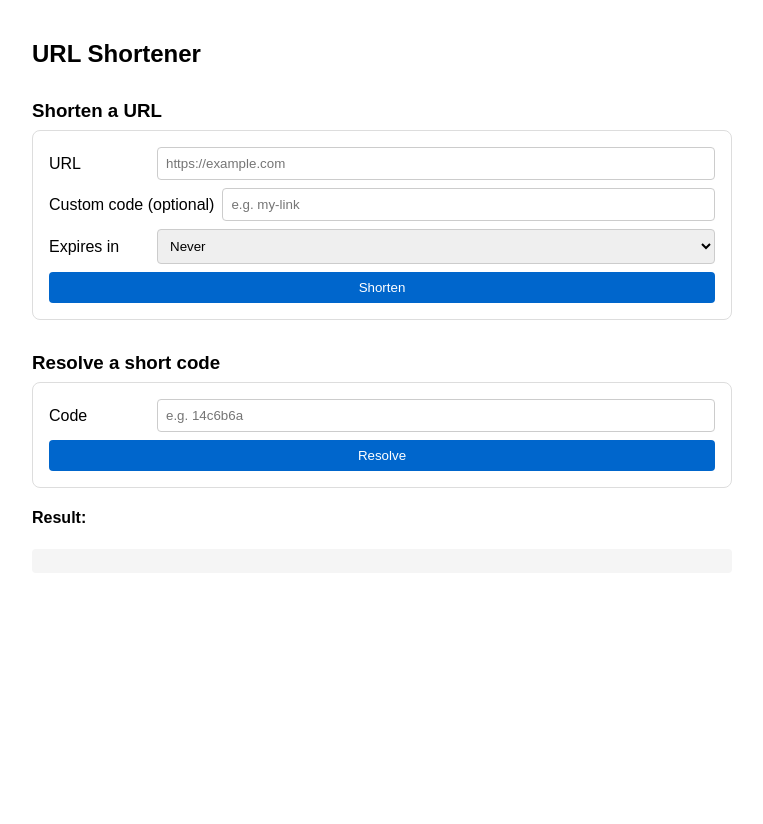
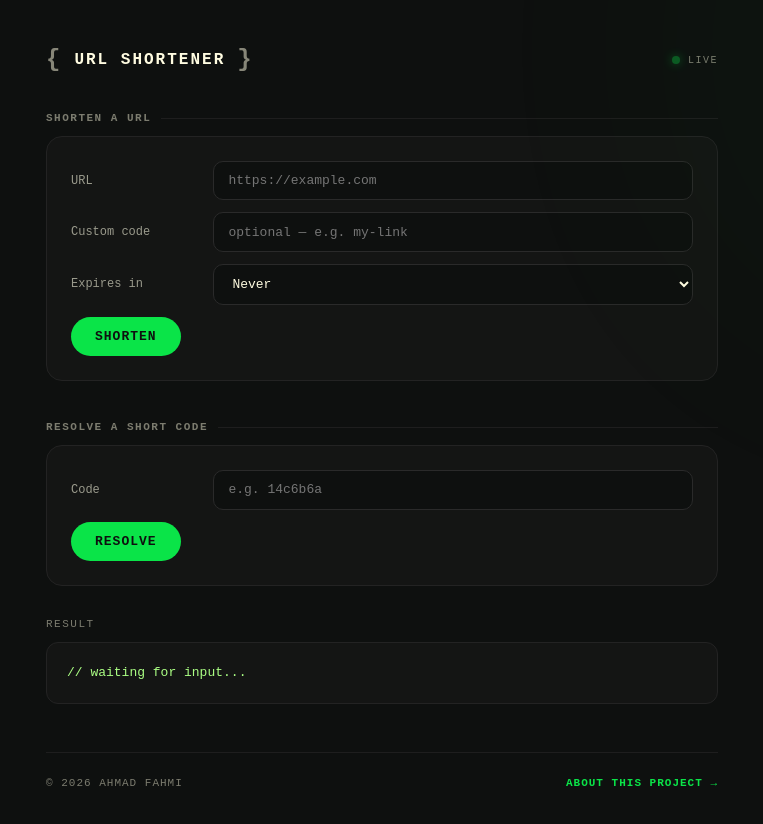
Before and after one commit to fahmykamal/url-shortener, a plain HTML site: page wwwroot/index.html in a window 1280 px wide. Shown: the whole page, without its empty margins (258-1021 px from the left). Before the commit the page ends 800 px from the top, so only its background shows below. Drawn offline with Linux system fonts and the light colour scheme.

Commit message:
Redesign shortener page, add link back to portfolio project details

```diff
--- a/wwwroot/index.html
+++ b/wwwroot/index.html
@@ -1,33 +1,209 @@
 <!DOCTYPE html>
-<html>
+<html lang="en">
 <head>
+    <meta charset="UTF-8">
+    <meta name="viewport" content="width=device-width, initial-scale=1.0">
     <title>URL Shortener</title>
     <style>
-        body { font-family: sans-serif; max-width: 700px; margin: 40px auto; padding: 0 20px; }
-        h2 { margin-bottom: 24px; }
-        h3 { margin-top: 32px; margin-bottom: 8px; }
-        form { display: flex; flex-direction: column; gap: 8px; padding: 16px; border: 1px solid #ddd; border-radius: 8px; }
-        .row { display: flex; gap: 8px; align-items: center; flex-wrap: wrap; }
-        .row label { min-width: 100px; }
-        input, select { padding: 8px; border: 1px solid #ccc; border-radius: 4px; flex: 1; min-width: 150px; }
-        button { padding: 8px 20px; background: #0066cc; color: white; border: none; border-radius: 4px; cursor: pointer; }
-        button:hover { background: #0052a3; }
-        pre { background: #f5f5f5; padding: 12px; border-radius: 4px; overflow-x: auto; }
-        .error { color: #cc0000; }
+        *, *::before, *::after { box-sizing: border-box; }
+
+        body {
+            font-family: ui-monospace, "Courier New", monospace;
+            background: #0e100f;
+            color: #fffce1;
+            max-width: 720px;
+            margin: 0 auto;
+            padding: 3rem 1.5rem 4rem;
+            min-height: 100vh;
+            position: relative;
+            overflow-x: hidden;
+        }
+
+        body::before {
+            content: "";
+            position: fixed;
+            top: -150px; right: -150px;
+            width: 400px; height: 400px;
+            border-radius: 50%;
+            background: #0ae448;
+            filter: blur(160px);
+            opacity: 0.08;
+            pointer-events: none;
+        }
+
+        .top {
+            display: flex;
+            align-items: center;
+            justify-content: space-between;
+            margin-bottom: 2.5rem;
+        }
+
+        h2 {
+            margin: 0;
+            font-size: 16px;
+            font-weight: 700;
+            text-transform: uppercase;
+            letter-spacing: 2px;
+            display: flex;
+            align-items: center;
+            gap: 0.75rem;
+        }
+
+        .brace { color: #fffce1; font-size: 24px; opacity: 0.5; line-height: 1; }
+
+        .status {
+            display: inline-flex;
+            align-items: center;
+            gap: 0.5rem;
+            font-size: 10px;
+            text-transform: uppercase;
+            letter-spacing: 1.5px;
+            color: #7c7c6f;
+        }
+
+        .status-dot {
+            width: 8px; height: 8px; border-radius: 50%;
+            background: #0ae448;
+            box-shadow: 0 0 10px #0ae448;
+            animation: pulse 2s infinite;
+        }
+
+        @keyframes pulse {
+            0%, 100% { opacity: 1; }
+            50% { opacity: 0.35; }
+        }
+
+        h3 {
+            margin: 2.5rem 0 0.75rem;
+            font-size: 11px;
+            font-weight: 600;
+            text-transform: uppercase;
+            letter-spacing: 1.5px;
+            color: #7c7c6f;
+            display: flex;
+            align-items: center;
+            gap: 0.6rem;
+        }
+
+        h3::after {
+            content: "";
+            flex: 1;
+            height: 1px;
+            background: #1e1e1e;
+        }
+
+        form {
+            display: flex;
+            flex-direction: column;
+            gap: 0.75rem;
+            padding: 1.5rem;
+            background: #141514;
+            border: 1px solid #232323;
+            border-radius: 16px;
+        }
+
+        .row { display: flex; gap: 0.75rem; align-items: center; flex-wrap: wrap; }
+
+        .row label {
+            min-width: 130px;
+            font-size: 12px;
+            color: #9a9a8c;
+        }
+
+        input, select {
+            padding: 0.7rem 0.9rem;
+            background: #0e100f;
+            border: 1px solid #2a2a2a;
+            border-radius: 10px;
+            color: #fffce1;
+            font-family: inherit;
+            font-size: 13px;
+            flex: 1;
+            min-width: 150px;
+            outline: none;
+            transition: border-color 0.2s;
+        }
+
+        input:focus, select:focus { border-color: #0ae448; }
+
+        button {
+            padding: 0.75rem 1.5rem;
+            background: #0ae448;
+            color: #0e100f;
+            border: none;
+            border-radius: 99px;
+            cursor: pointer;
+            font-family: inherit;
+            font-size: 13px;
+            font-weight: 700;
+            text-transform: uppercase;
+            letter-spacing: 1px;
+            transition: transform 0.2s, box-shadow 0.2s;
+            align-self: flex-start;
+        }
+
+        button:hover { transform: scale(1.04); box-shadow: 0 0 24px rgba(10, 228, 72, 0.3); }
+
+        .result-label {
+            margin-top: 2rem;
+            font-size: 11px;
+            text-transform: uppercase;
+            letter-spacing: 1.5px;
+            color: #7c7c6f;
+        }
+
+        pre {
+            background: #141514;
+            border: 1px solid #232323;
+            padding: 1.25rem;
+            border-radius: 12px;
+            overflow-x: auto;
+            font-size: 13px;
+            line-height: 1.6;
+            color: #abff84;
+            margin-top: 0.75rem;
+        }
+
+        pre.error { color: #ff6b6b; border-color: #3a1e1e; }
+
+        footer {
+            margin-top: 3rem;
+            padding-top: 1.5rem;
+            border-top: 1px solid #1e1e1e;
+            display: flex;
+            justify-content: space-between;
+            align-items: center;
+            font-size: 11px;
+            color: #7c7c6f;
+            text-transform: uppercase;
+            letter-spacing: 1px;
+        }
+
+        footer a {
+            color: #0ae448;
+            text-decoration: none;
+            font-weight: 600;
+            transition: opacity 0.2s;
+        }
+
+        footer a:hover { opacity: 0.75; }
     </style>
 </head>
 <body>
-    <h2>URL Shortener</h2>
+    <div class="top">
+        <h2><span class="brace">{</span> url shortener <span class="brace">}</span></h2>
+        <span class="status"><span class="status-dot"></span> live</span>
+    </div>
 
-    <h3>Shorten a URL</h3>
+    <h3>shorten a url</h3>
     <form id="shortenForm">
         <div class="row">
             <label for="urlInput">URL</label>
             <input type="url" id="urlInput" placeholder="https://example.com" required>
         </div>
         <div class="row">
-            <label for="customCode">Custom code (optional)</label>
-            <input type="text" id="customCode" placeholder="e.g. my-link">
+            <label for="customCode">Custom code</label>
+            <input type="text" id="customCode" placeholder="optional — e.g. my-link">
         </div>
         <div class="row">
             <label for="expiresIn">Expires in</label>
@@ -42,7 +218,7 @@
         <button type="submit">Shorten</button>
     </form>
 
-    <h3>Resolve a short code</h3>
+    <h3>resolve a short code</h3>
     <form id="resolveForm">
         <div class="row">
             <label for="codeInput">Code</label>
@@ -51,8 +227,13 @@
         <button type="submit">Resolve</button>
     </form>
 
-    <h4>Result:</h4>
-    <pre id="result"></pre>
+    <p class="result-label">result</p>
+    <pre id="result">// waiting for input...</pre>
+
+    <footer>
+        <span>&copy; 2026 Ahmad Fahmi</span>
+        <a href="https://fahmykamal.site/url-shortener.html" target="_blank" rel="noopener">about this project &rarr;</a>
+    </footer>
 
     <script>
         document.getElementById('shortenForm').onsubmit = async (e) => {
```
